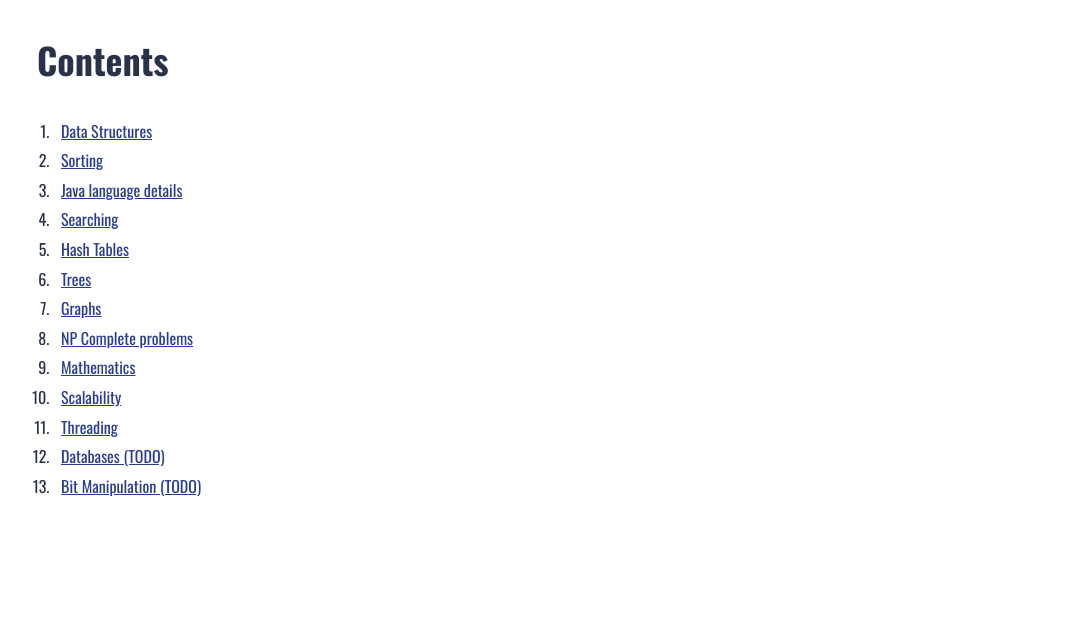
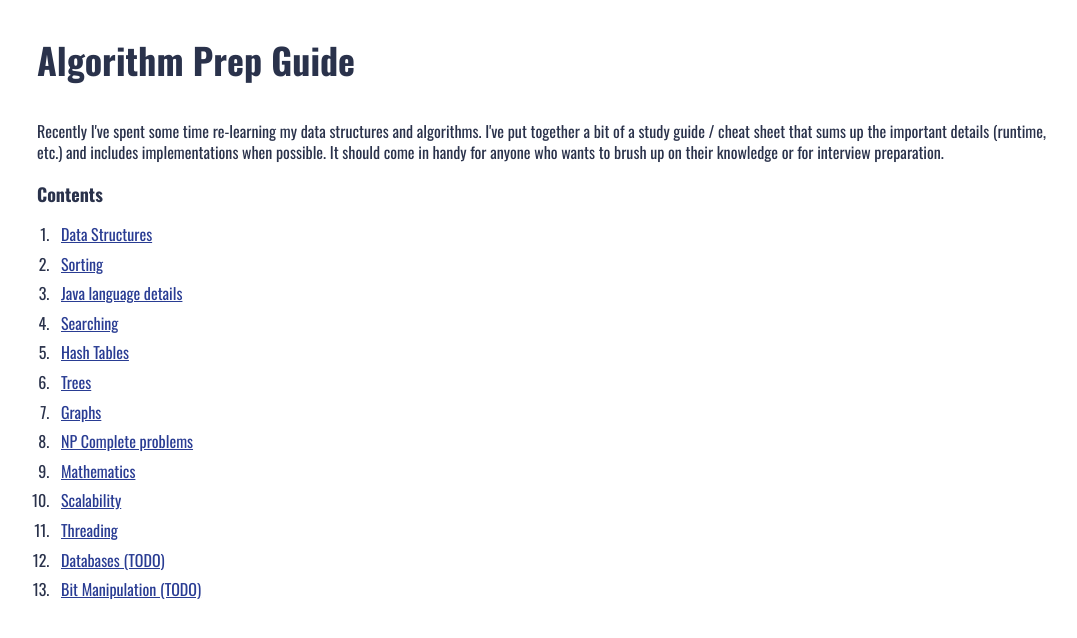
Before and after one commit to rbonick/algorithm-prep, a Jekyll site: the page built from index.html, in a window 1280 px wide. Shown: the top 638 px of the page, without its empty margins (98-1175 px from the left). Built offline with Jekyll 4.4.1, drawn with Linux system fonts in a browser that asks for light colours; some web fonts are replaced.

Commit message:
Updated the homepage contents

```diff
--- a/index.html
+++ b/index.html
@@ -2,9 +2,18 @@
 title: Algorithm Prep Guide
 layout: default
 ---
+<h1>Algorithm Prep Guide</h1>
 
-<div class="home">
-  <h1 class="page-heading">Contents</h1>
+<p>
+    Recently I've spent some time re-learning my data structures and algorithms.
+    I've put together a bit of a study guide / cheat sheet that sums up the
+    important details (runtime, etc.) and includes implementations when
+    possible. It should come in handy for anyone who wants to brush up on their
+    knowledge or for interview preparation.
+</p>
+
+
+<h4>Contents</h1>
 <ol class="post-list">
     {% for page in site.contents %}
       <li>
@@ -12,4 +21,3 @@ layout: default
       </li>
     {% endfor %}
 </ol>
-</div>
```
Lines whose indentation alone changed are shown as unchanged.
